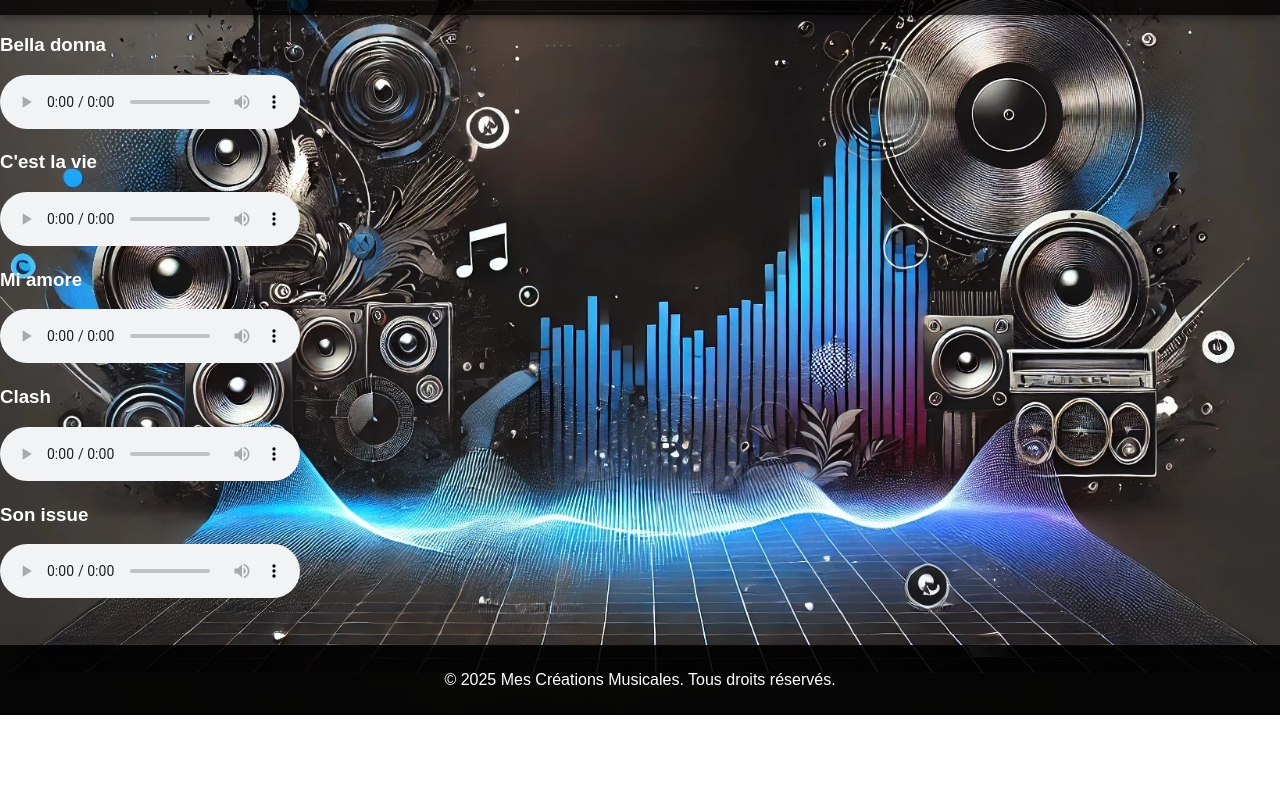
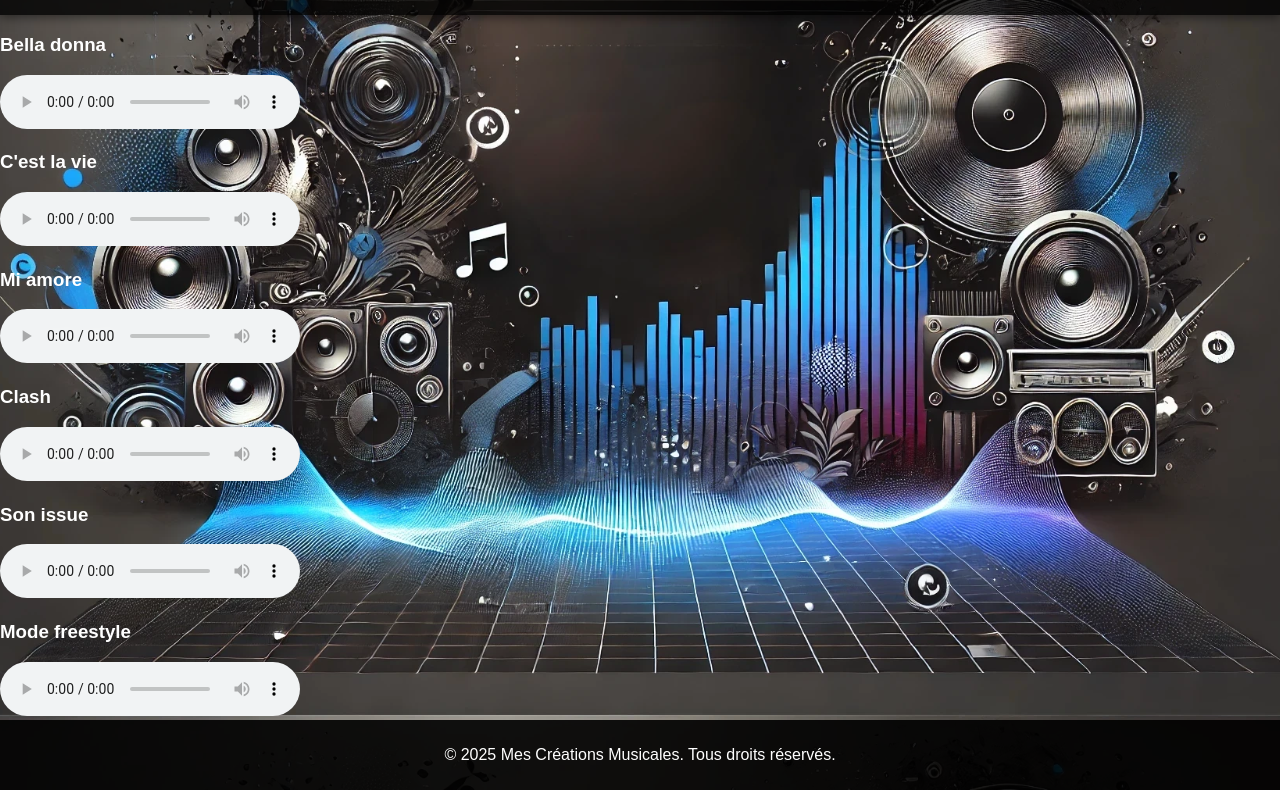
Before and after one commit to joseph57520/Hsl-music, a plain HTML site: page rap_hiphop.html in a window 1280 px wide. Shown: the part 85-875 px from the top of the page. Before the commit the page ends 800 px from the top, so only its background shows below. Drawn offline with Linux system fonts and the light colour scheme.

Commit message:
Update rap_hiphop.html

```diff
--- a/rap_hiphop.html
+++ b/rap_hiphop.html
@@ -83,6 +83,13 @@
                 Votre navigateur ne supporte pas l'élément audio.
             </audio>
         </div>
+        <div class="music-card">
+            <h3>Mode freestyle</h3>
+            <audio controls>
+                <source src="music/Mode freestyle.mp3" type="audio/mp3">
+                Votre navigateur ne supporte pas l'élément audio.
+            </audio>
+        </div>
 
 </section>
 
```
